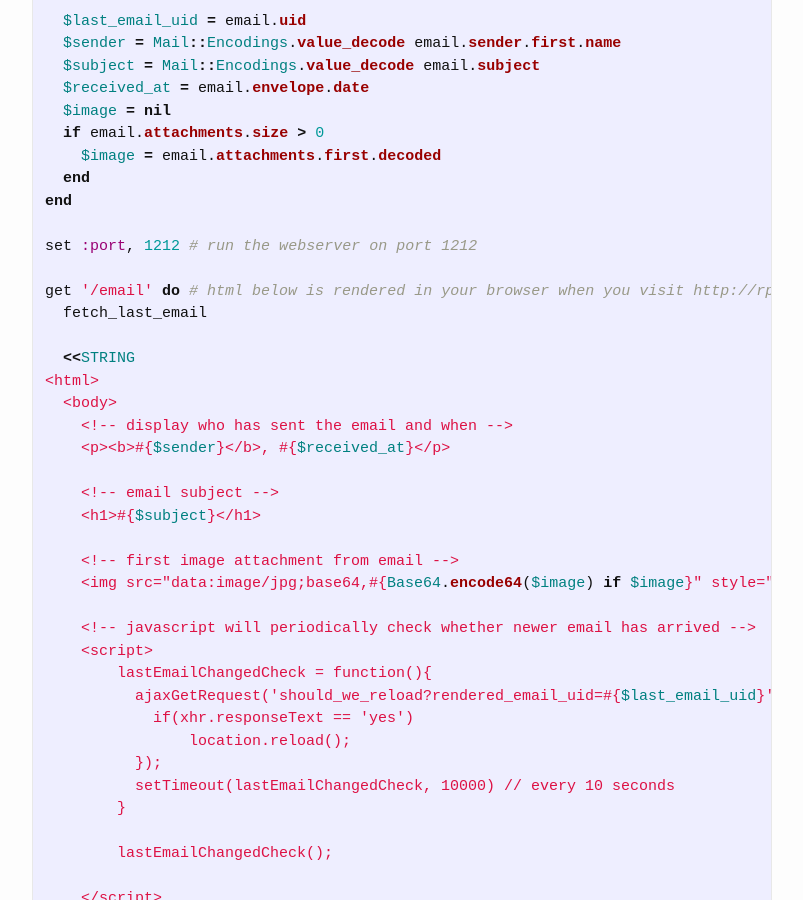
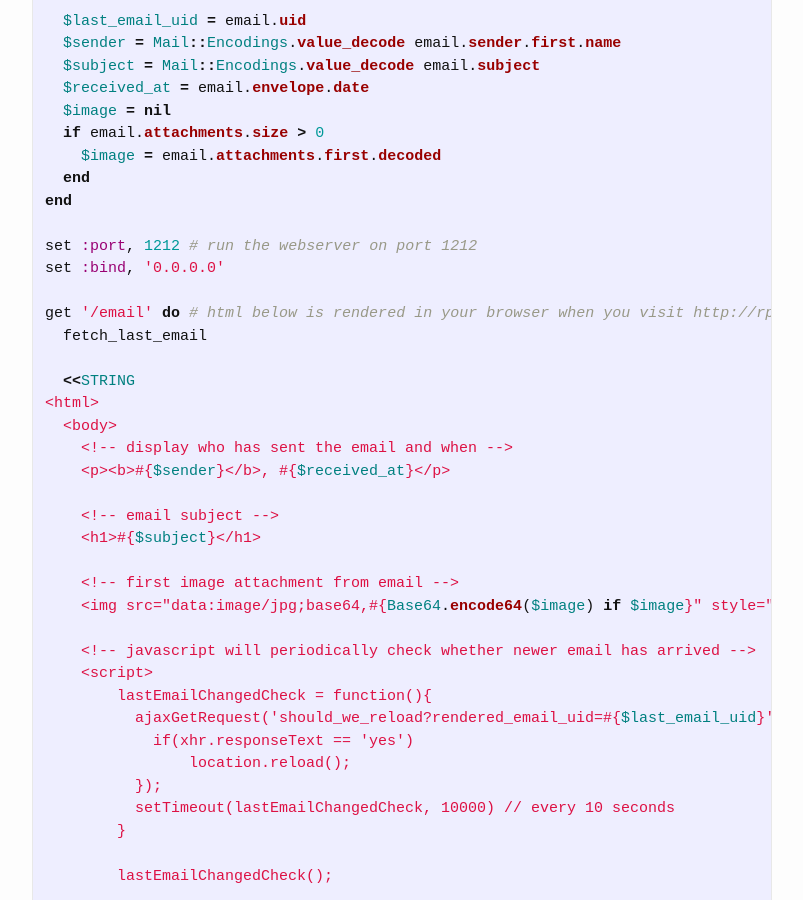
Before and after one commit to Laserworks/diy, a Jekyll site: the page built from _posts/2015-07-29-share-messages-with-kindle-on-fridge.markdown, in a window 1280 px wide and 900 px high, scrolled down 2534 px. Shown: the whole window, without its empty margins (238-1041 px from the left). Built offline with Jekyll 4.4.1, drawn with Linux system fonts in a browser that asks for light colours; comment, search, counter and statistics services are not loaded.

Commit message:
add set :bind, '0.0.0.0' to share-messages-with-kindle

```diff
--- a/_posts/2015-07-29-share-messages-with-kindle-on-fridge.markdown
+++ b/_posts/2015-07-29-share-messages-with-kindle-on-fridge.markdown
@@ -112,6 +112,7 @@
 end
 
 set :port, 1212 # run the webserver on port 1212
+set :bind, '0.0.0.0'
 
 get '/email' do # html below is rendered in your browser when you visit http://rpi_ip_address:1212/email
   fetch_last_email
```
